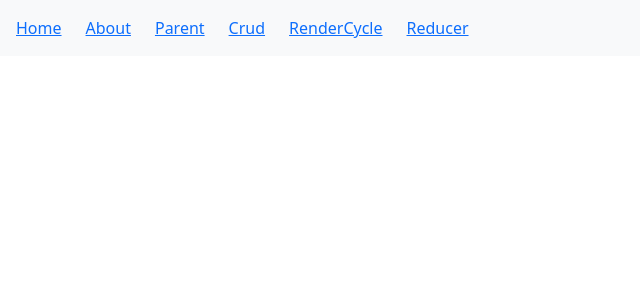
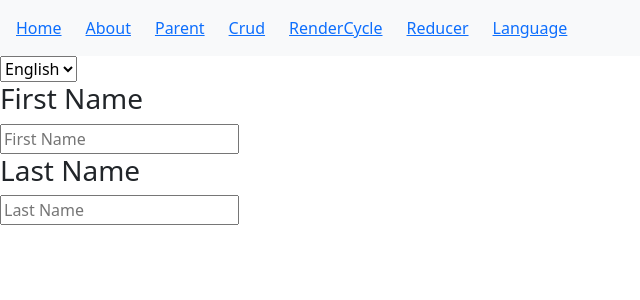
Before and after one commit to Vaibhavthanki/my-react-app, a React (Vite) app: page /language in a window 1280 px wide. Shown: the top 300 px of the page, without its empty margins (0-640 px from the left). Built offline with nearby package versions, Linux system fonts and the light colour scheme.

Commit message:
feat: Add Language component with context for language selection; update App and Navigation for new routes

```diff
--- a/src/App.jsx
+++ b/src/App.jsx
@@ -16,6 +16,7 @@ import { Navigation } from "./Navigation";
 import { ParentComponent } from "./ParentComponent";
 import { RenderCycle } from "./renderCycle";
 import { Reducer } from "./Reducer";
+import { Language } from "./Language";
 
 function App() {
   return (
@@ -45,6 +46,7 @@ function App() {
           <Route path="/parent" element={<ParentComponent />} />
           <Route path="/rendercycle" element={<RenderCycle />} />
           <Route path="/reducer" element={<Reducer />} />
+          <Route path="/language" element={<Language />} />
         </Routes>
       </BrowserRouter>
     </div>
--- /dev/null
+++ b/src/Child1.jsx
@@ -0,0 +1,16 @@
+import React, { useContext } from "react";
+import { Child2 } from "./Child2";
+import languageContext from "./Language/LanguageContex";
+
+export const Child1 = () => {
+  const { setData } = useContext(languageContext);
+  return (
+    <>
+      <select onChange={(e) => setData(e.target.value)}>
+        <option value="en">English</option>
+        <option value="hi">Hindi</option>
+      </select>
+      <Child2 />
+    </>
+  );
+};
--- /dev/null
+++ b/src/Child2.jsx
@@ -0,0 +1,6 @@
+import React from "react";
+import { Child3 } from "./Child3";
+
+export const Child2 = () => {
+  return <Child3 />;
+};
--- /dev/null
+++ b/src/Child3.jsx
@@ -0,0 +1,6 @@
+import React from "react";
+import { Child4 } from "./Child4";
+
+export const Child3 = () => {
+  return <Child4 />;
+};
--- /dev/null
+++ b/src/Child4.jsx
@@ -0,0 +1,25 @@
+import React, { useContext } from "react";
+import languageContext from "./Language/LanguageContex";
+
+export const Child4 = () => {
+  const { data } = useContext(languageContext);
+  console.log("Data in Child4:", data);
+  const obj = {
+    en: {
+      firstName: "First Name",
+      lastName: "Last Name",
+    },
+    hi: {
+      firstName: "पहला नाम",
+      lastName: "उपनाम",
+    },
+  };
+  return (
+    <div>
+      <h3>{obj[data].firstName}</h3>{" "}
+      <input type="text" placeholder={obj[data].firstName} /> <br />
+      <h3>{obj[data].lastName}</h3>{" "}
+      <input type="text" placeholder={obj[data].lastName} />
+    </div>
+  );
+};
--- /dev/null
+++ b/src/Language.jsx
@@ -0,0 +1,12 @@
+import React, { useState } from "react";
+import { Child1 } from "./Child1";
+import LanguageContext from "./Language/LanguageContex";
+
+export const Language = () => {
+  const [data, setData] = useState("en");
+  return (
+    <LanguageContext.Provider value={{ data, setData }}>
+      <Child1 />
+    </LanguageContext.Provider>
+  );
+};
--- /dev/null
+++ b/src/Language/LanguageContex.js
@@ -0,0 +1,5 @@
+import { createContext } from "react";
+
+const languageContext = createContext();
+
+export default languageContext;
--- a/src/Navigation.jsx
+++ b/src/Navigation.jsx
@@ -64,6 +64,9 @@ export const Navigation = () => {
             <div className="col mr-3">
               <Link to="/reducer">Reducer</Link>
             </div>
+            <div className="col mr-3">
+              <Link to="/language">Language</Link>
+            </div>
             {/* <div className="col mr-3">
               <button onClick={handleClick}>Registration</button>
             </div> */}
```
